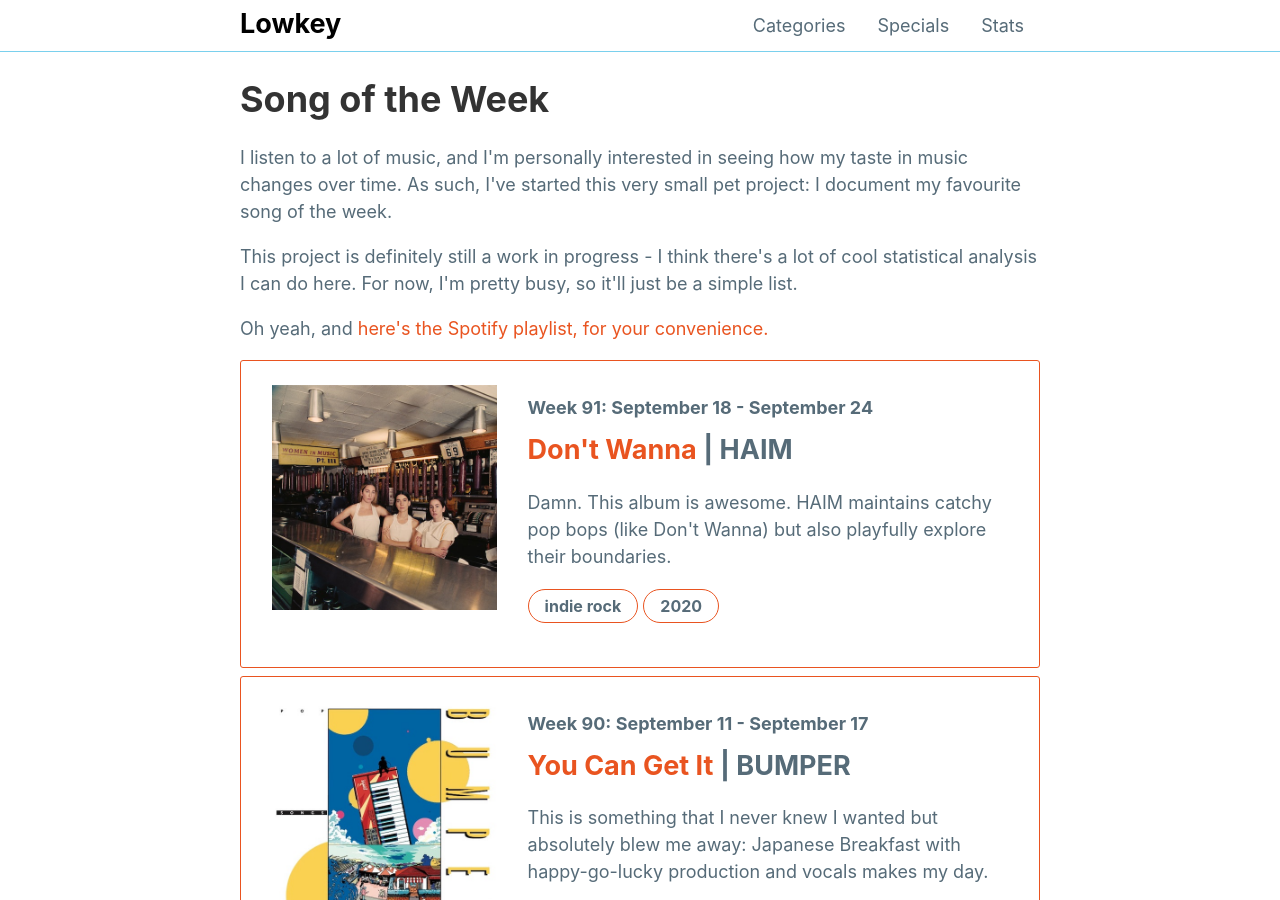
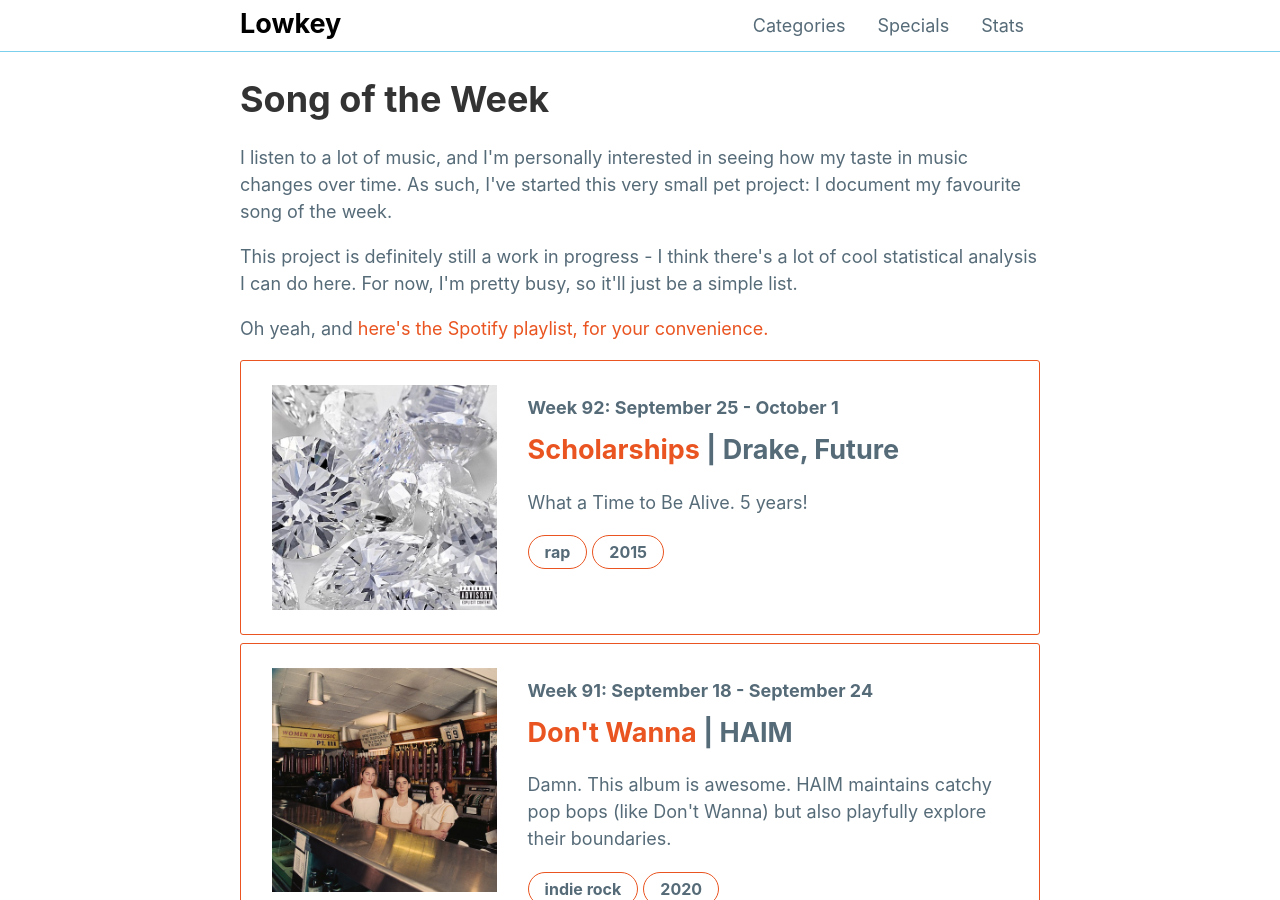
Before and after one commit to mattxwang/lowkey, a Jekyll site: the page built from stats/song-of-the-week.html, in a window 1280 px wide and 900 px high. Built offline with Jekyll 4.4.1, drawn with Linux system fonts in a browser that asks for light colours; comment, search, counter and statistics services are not loaded.

Commit message:
KENTUCKY BLUEEEEEE

```diff
--- a/_data/sotw.yml
+++ b/_data/sotw.yml
@@ -908,3 +908,13 @@ week91:
   year: 2020
   blurb: >
     Damn. This album is awesome. HAIM maintains catchy pop bops (like Don't Wanna) but also playfully explore their boundaries.
+week92:
+  week: "Week 92: September 25 - October 1"
+  title: "Scholarships"
+  artist: "Drake, Future"
+  album: "What a Time to Be Alive"
+  album_art: "wattba.jpg"
+  genre: "rap"
+  year: 2015
+  blurb: >
+    What a Time to Be Alive. 5 years!
```
Also changed, not shown: img/albums/wattba.jpg (added).
